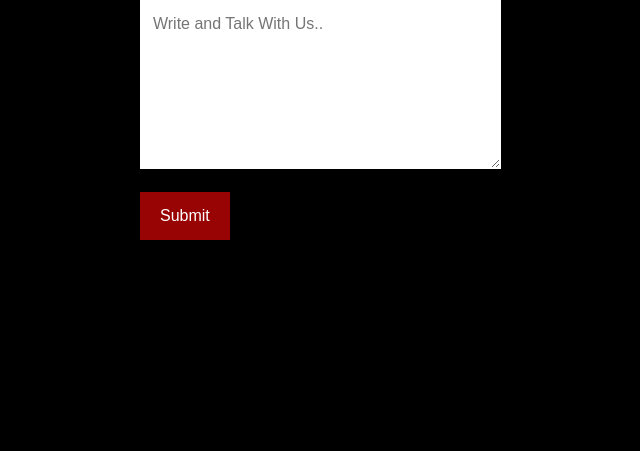
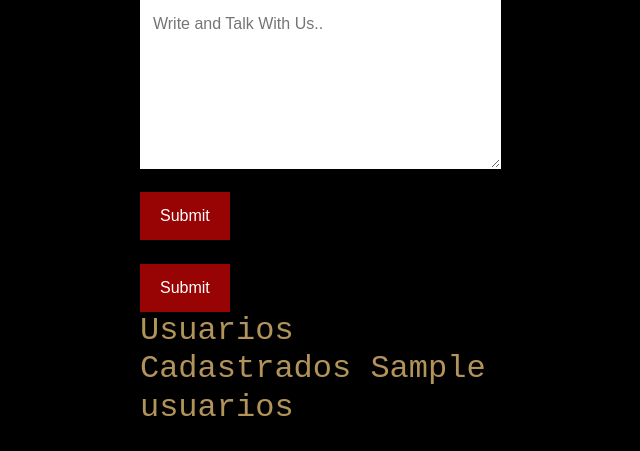
Before and after one commit to gubasssss/Raptors_Roar, a Flask app: template templates/contact.html in a window 1280 px wide. Shown: the part 787-1238 px from the top of the page, without its empty margins (319-959 px from the left). Before the commit the page ends 1027 px from the top, so only its background shows below. Run offline with Flask 3, Linux system fonts and the light colour scheme; the template is opened without the code that fills it: most values are stand-ins (such as "Sample title", 1, 10 or a date in 2020); some libraries are stand-ins or nearby versions.

Commit message:
Update contact.html

```diff
--- a/templates/contact.html
+++ b/templates/contact.html
@@ -31,6 +31,13 @@
               <textarea id="subject" name="comment" placeholder="Write and Talk With Us.." style="height:170px"></textarea>
               <input type="submit" value="Submit">
             </form>
+            <form action="{{ url_for('select_users' )}}" method="post">
+              <br><input  type="submit" >
+            </form>
+            <div><h2>
+              Usuarios Cadastrados
+              {{ usuarios }}
+            </div></h2>
           </div>
         </div>
       </div>
```
